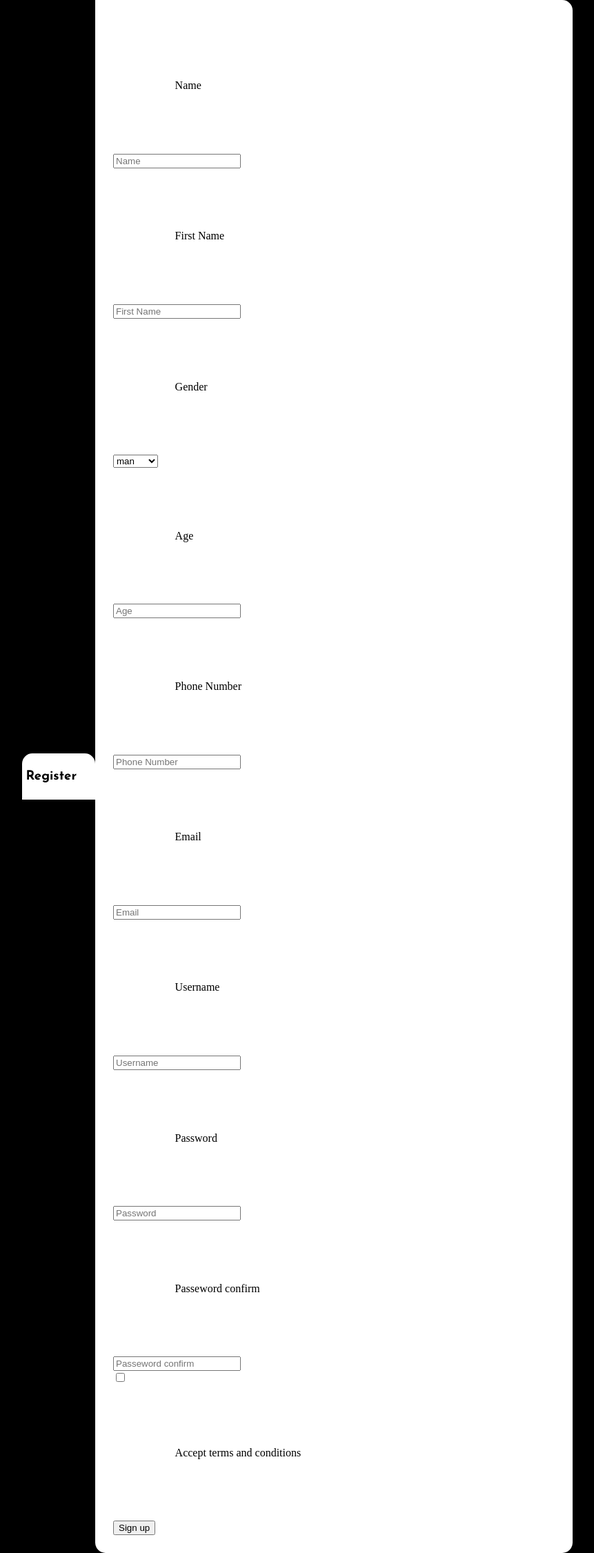
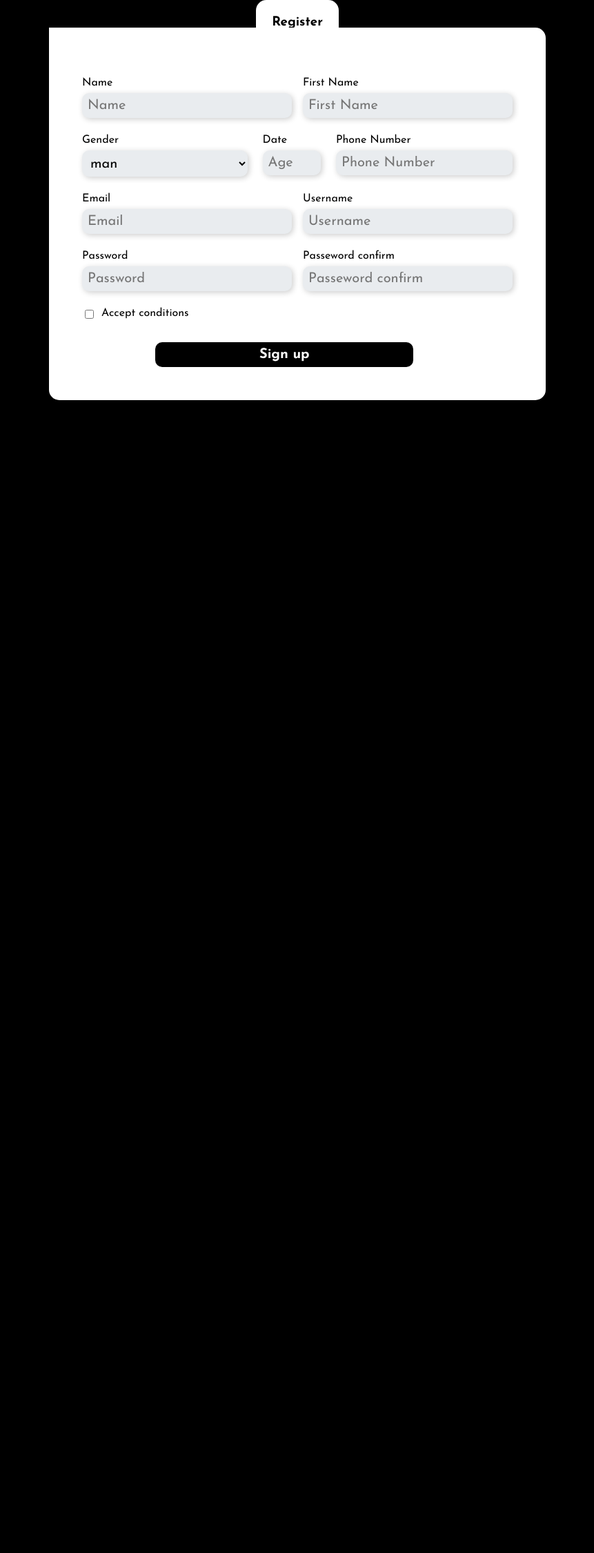
Before and after one commit to roronoa-kenzo/Projet_Annuel, a PHP site: page /register.php in a window 1280 px wide. Shown: the part 44-2295 px from the top of the page at 69% size, without its empty margins (209-1070 px from the left). After the commit the page ends 624 px from the top, so only its background shows below. Run offline with PHP 8.4, Linux system fonts and the light colour scheme.

Commit message:
register desagn

```diff
--- a/view/register.php
+++ b/view/register.php
@@ -15,17 +15,12 @@
         .FormRegister {
             background-color: white;
             border-radius: 0 15px 15px 15px;
-            width: 50%;
-            padding: 2%;
+            font-family: "Josefin Sans", sans-serif;
+            padding: 3rem;
         }
 
-        .FormRegister{
-
-        }
         label {
             display: flex;
-            padding: 4%;
-            margin: 10%;
         }
 
         body {
@@ -40,17 +35,66 @@
 
         .h3 {
             background-color: white;
-            width: 12vh;
-            padding: 5px;
+            width: 7rem;
+            padding: 4px;
             border-radius: 15px 15px 0 0;
-
+            height: 2rem;
+            display: flex;
+            justify-content: center;
         }
 
         .divcenter {
-            display: flex;
+            display: grid;
             align-items: center;
             justify-content: center;
+            width: 100%;
+        }
 
+        .doubleDiv {
+            display: flex;
+            gap: 2vh;
+            margin-top: 3vh;
+            justify-content: space-between;
+        }
+
+        .inputSign {
+            border-radius: 10px;
+            margin-top: 5px;
+            width: 68vh;
+            padding: 1vh;
+            background-color: #e9ecef;
+            font-size: 20px;
+            font-family: "Josefin Sans", sans-serif;
+            border: none;
+            box-shadow: 2px 2px 8px rgba(0, 0, 0, 0.2);
+        }
+
+        .demiInput {
+            border-radius: 10px;
+            margin-top: 7px;
+            width: 36vh;
+            padding: 1vh;
+            background-color: #e9ecef;
+            font-size: 20px;
+            font-family: "Josefin Sans", sans-serif;
+            border: none;
+            box-shadow: 2px 2px 8px rgba(0, 0, 0, 0.2);
+        }
+        .triDiv{
+            border-radius: 10px;
+            margin-top: 7px;
+            width: 30vh;
+            padding: 1vh;
+            background-color: #e9ecef;
+            font-size: 20px;
+            font-family: "Josefin Sans", sans-serif;
+            border: none;
+            box-shadow: 2px 2px 8px rgba(0, 0, 0, 0.2);
+        }
+        .LastDiv{
+            display: flex;
+            gap: 1vh;
+            margin-top: 3vh;
         }
     </style>
 </head>
@@ -59,59 +103,75 @@
     <nav>
         <img src="../public/img/icon.png" class="logo" alt="">
     </nav>
-    <div class="divcenter">
+    <div class="DivAll">
         <div class="h3">
             <h3>Register</h3>
         </div>
         <form action="login.php" class="FormRegister" method="post">
 
+            <div class="doubleDiv">
                 <div>
                     <label for="name">Name</label>
-                <input type="text" name="name" placeholder="Name" id="name">
-
+                    <input type="text" class="demiInput" name="name" placeholder="Name" id="name">
+                </div>
+                <div>
                     <label for="firstname">First Name</label>
-                <input type="text" name="firstname" placeholder="First Name" id="firstname">
+                    <input type="text" class="demiInput" name="firstname" placeholder="First Name" id="firstname">
+                </div>
             </div>
 
             <!--a faire autrement -->
+            <div class="doubleDiv">
                 <div>
                     <label for="gender">Gender</label>
 
-                <select name="gender" required>
+                    <select name="gender" class="triDiv" required>
                         <option value="man">man</option>
                         <option value="woman">woman</option>
                         <option value="other">other</option>
                     </select>
+                </div>
 
                 <!--a faire autrement -->
-                <label for="age">Age</label>
-                <input type="text" name="age" placeholder="Age" id="age" required>
+                <div style="">
+                    <label for="age">Date</label>
+                    <input type="text"  class="triDiv" style="width:4.3rem" name="age" placeholder="Age" id="age" required>
+                </div>
+                <div>
+                    <label for="phone">Phone Number</label>
+                    <input type="text" name="phone"  class="triDiv" placeholder="Phone Number" id="phone" required>
+                </div>
+            </div>
 
-                <label for="phone">Phone Number</label>
-                <input type="text" name="phone" placeholder="Phone Number" id="phone" required>
+            <div class="doubleDiv">
+                <div>
+                    <label for="email">Email</label>
+                    <input type="email" class="demiInput" name="email" placeholder="Email" id="email" required>
                 </div>
 
                 <div>
-                <label for="email">Email</label>
-                <input type="email" name="email" placeholder="Email" id="email" required>
-
                     <label for="username">Username</label>
-                <input type="text" name="username" placeholder="Username" id="username" required>
+                    <input type="text" class="demiInput" name="username" placeholder="Username" id="username" required>
+                </div>
             </div>
 
+            <div class="doubleDiv">
                 <div>
                     <label for="password">Password</label>
-                <input type="password" name="password" placeholder="Password" id="password">
-
+                    <input type="password" class="demiInput" name="password" placeholder="Password" id="password">
+                </div>
+                <div>
                     <label for="passwordbis">Passeword confirm</label>
-                <input type="password" name="passwordbis" placeholder="Passeword confirm" id="passwordbis" required>
+                    <input type="password" class="demiInput" name="passwordbis" placeholder="Passeword confirm"
+                        id="passwordbis" required>
+                </div>
             </div>
 
-            <div>
+            <div class="LastDiv">
                 <input type="checkbox" name="condition" id="condition" required>
-                <label for="condition">Accept terms and conditions</label>
+                <label for="condition">Accept conditions</label>
             </div>
-            <button type="submit">Sign up</button>
+            <button class="buttonSubmit" type="submit">Sign up</button>
         </form>
     </div>
 </body>
```
Lines whose indentation alone changed are shown as unchanged.
